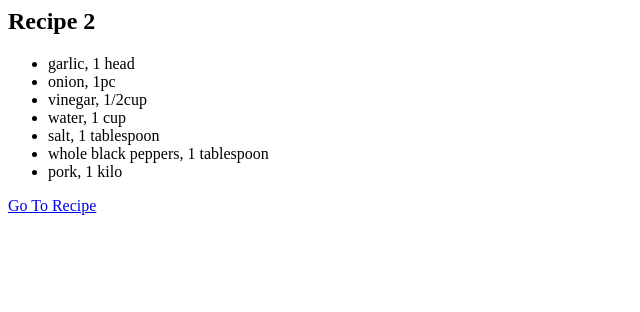
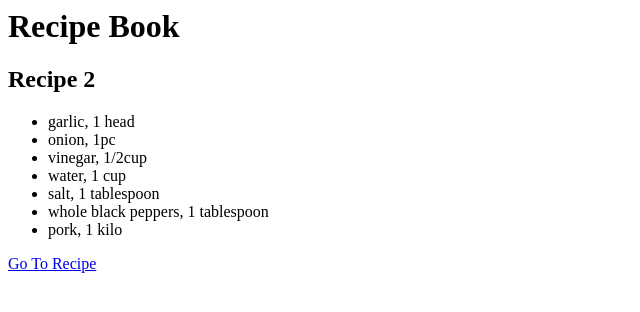
Before and after one commit to krystallimtiongsoon/recipebook-LimTiongSoon-Krystal, a Django app: page /ledger/recipe/2 in a window 1280 px wide. Shown: the top 312 px of the page, without its empty margins (0-640 px from the left). Run offline with Django 5.2, Linux system fonts and the light colour scheme.

Commit message:
add header

```diff
--- a/recipebook/templates/base.html
+++ b/recipebook/templates/base.html
@@ -1,6 +1,7 @@
 <html lang="en">
     <head>
         <body>
+            <h1>Recipe Book</h1>
             {% block content %}
             {% endblock %}
         </body>
```
